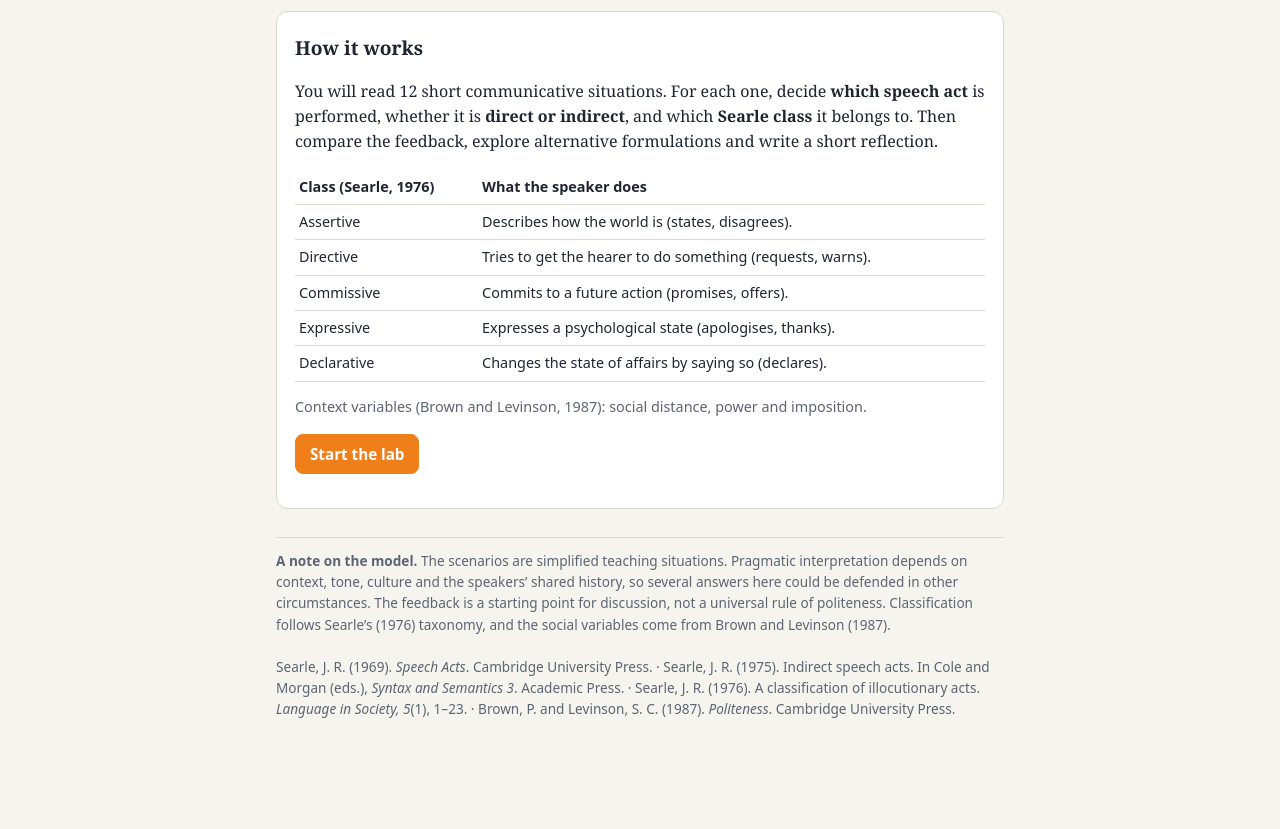
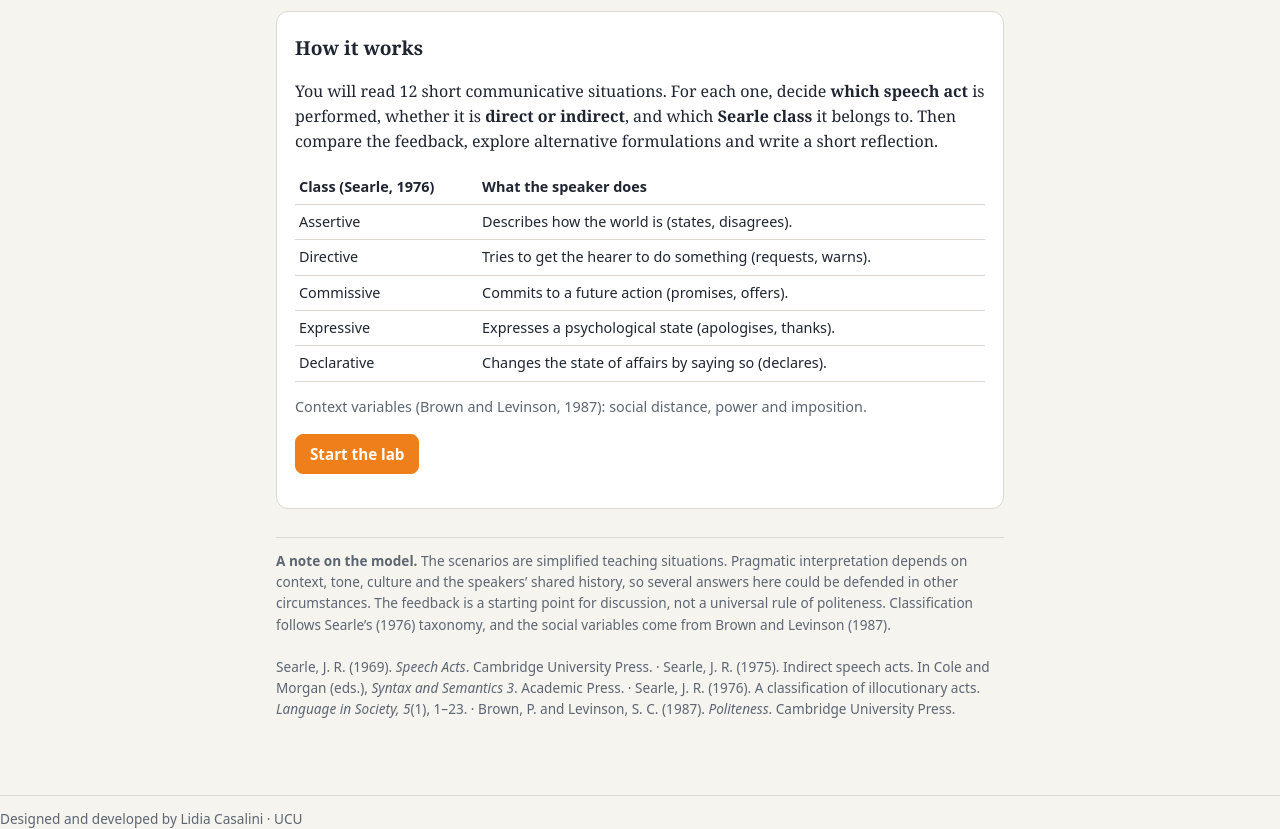
Before and after one commit to LidiaCasalini/simulador, a plain HTML site: page speech-acts-lab-ucu-en (1).html in a window 1280 px wide. Shown: the part 196-1025 px from the top of the page. Before the commit the page ends 963 px from the top, so only its background shows below. Drawn offline with Linux system fonts and the light colour scheme.

Commit message:
Add footer with developer information

```diff
--- a/speech-acts-lab-ucu-en (1).html
+++ b/speech-acts-lab-ucu-en (1).html
@@ -149,5 +149,8 @@ h+='<p><button class="go" onclick="i=-1;res=[];notes=[];next()">Restart</button>
 app.innerHTML=h}
 intro();
 </script>
+ <footer class="foot">
+Designed and developed by Lidia Casalini · UCU
+</footer>
 </body>
 </html>
```
